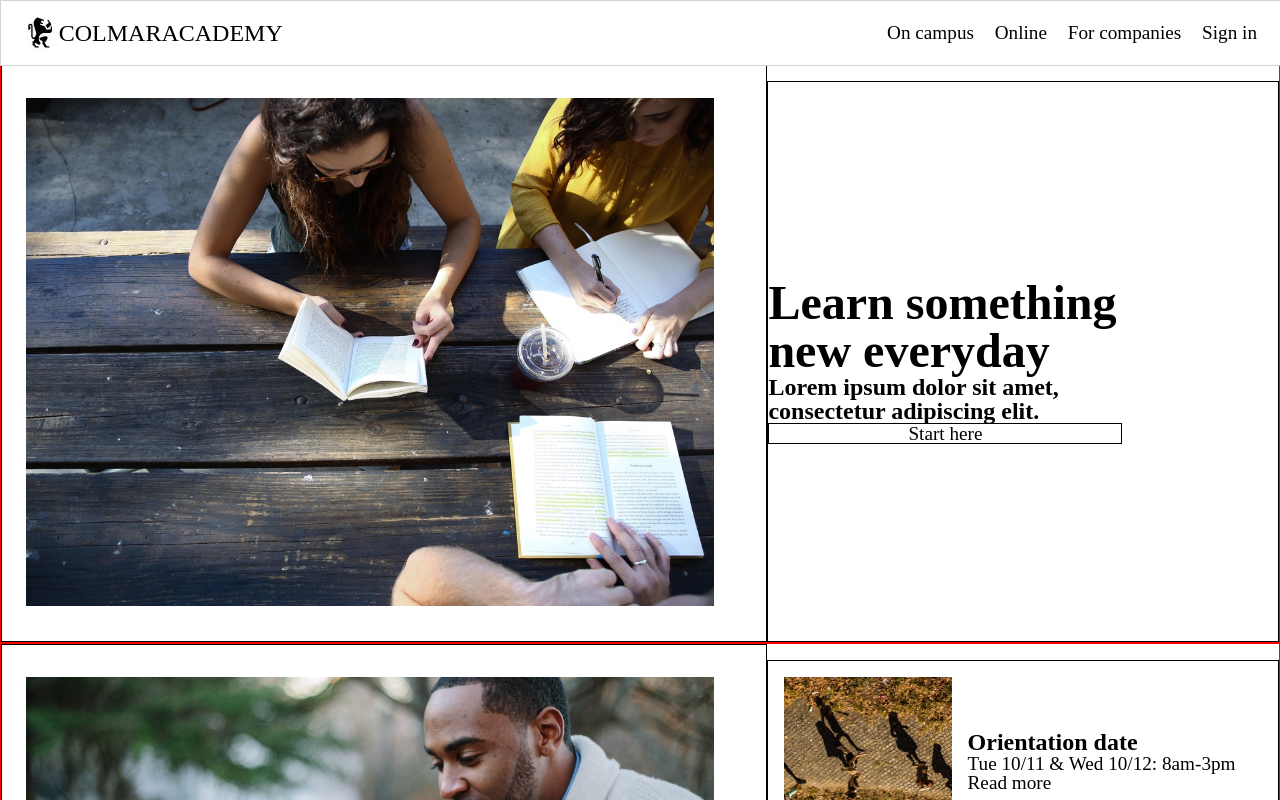
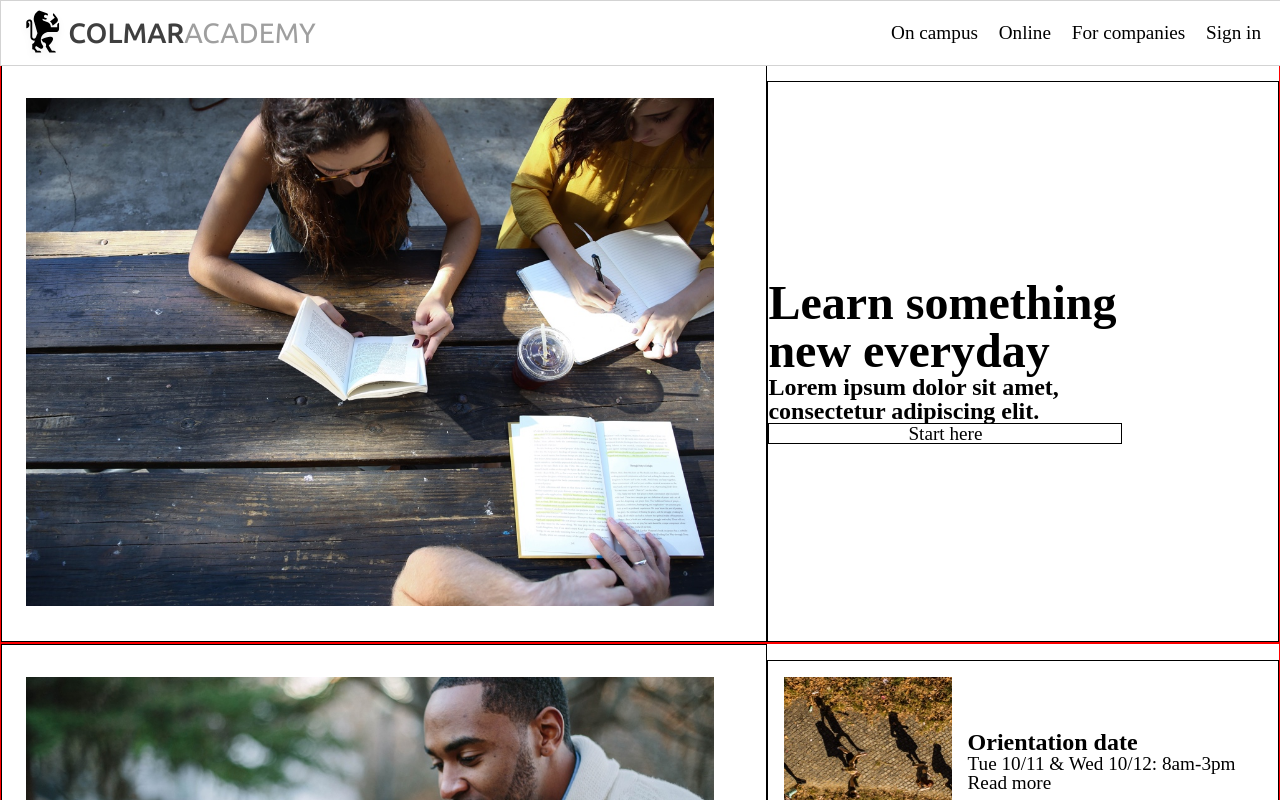
Before and after one commit to zuleta13/ColmarAcademy, a plain HTML site: page index.html in a window 1280 px wide. Shown: the top 800 px of the page. Drawn offline with Linux system fonts and the light colour scheme.

Commit message:
Set logo design with fonts and color.

```diff
--- a/index.html
+++ b/index.html
@@ -6,6 +6,9 @@
     <meta name="viewport" content="width=device-width initial-scale=1.0">
     <!-- Title -->
     <title>Colmar Academy</title>
+    <!-- Fonts -->
+    <link rel="preconnect" href="https://fonts.gstatic.com">
+    <link href="https://fonts.googleapis.com/css2?family=Ubuntu:wght@400;500&display=swap" rel="stylesheet">
     <!-- Stylesheets -->
     <link rel="stylesheet" type="text/css" href="./resources/css/reset.css">
     <link rel="stylesheet" type="text/css" href="./resources/css/style.css">
--- a/resources/css/style.css
+++ b/resources/css/style.css
@@ -80,18 +80,19 @@ header {
 .logo, nav ul{
   display: flex;
   align-items: center;
-  margin: 0 1.5rem;
+  margin: 0 1.25rem;
 }
 
 .logo img {
-  height: 2.5rem;
+  height: 3.5rem;
   position: relative;
   top: 2px;
   left: -2px;
 }
 
 .logo {
-  font-size: 1.5rem;
+  font-size: 1.75rem;
+  font-family: "Ubuntu";
 }
 
 nav li {
@@ -104,6 +105,19 @@ nav a {
 
 ul.icons, ul.mobile {
   display: none;
+}
+
+#colmar {
+  font-weight: 500;
+}
+
+#academy {
+  color: grey;
+}
+
+#colmar,
+#academy {
+  opacity: 0.75;
 }
 
 @media only screen and (max-width: 800px) {
```
